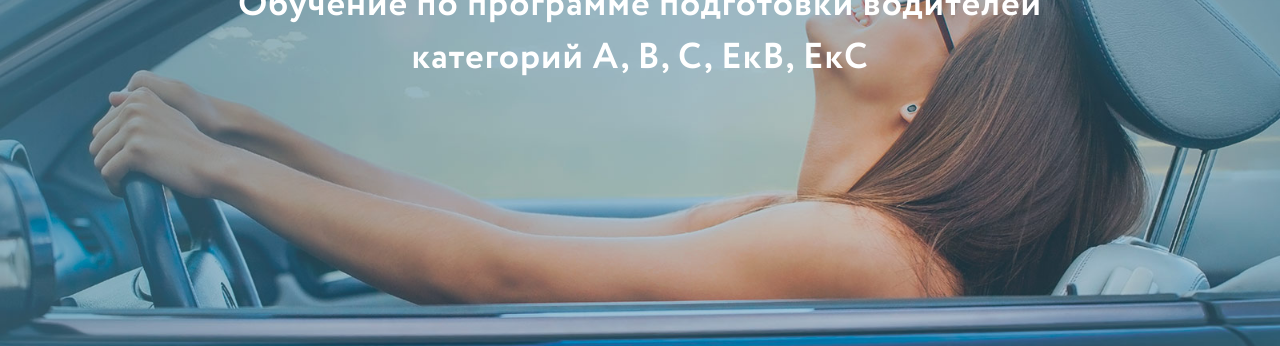
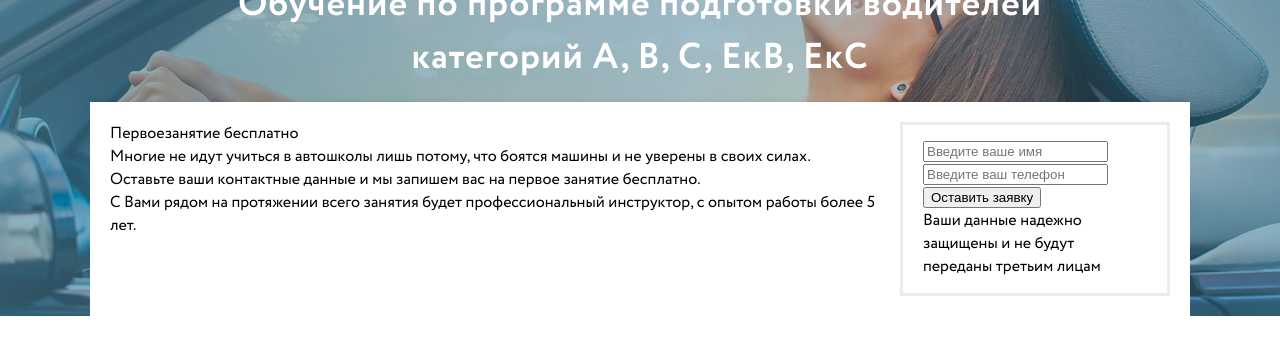
Before and after one commit to RafinadOS/sania, a website: page index.html in a window 1280 px wide. Shown: the part 454-800 px from the top of the page. Drawn offline with nearby package versions, Linux system fonts and the light colour scheme; files that its build step writes are made by us from their sources; files whose address does not match are found by name.

Commit message:
add form

```diff
--- a/less/style.less
+++ b/less/style.less
@@ -51,7 +51,6 @@ html,body {
 
 header {
 	.clear();
-	height: 100vh;
 	background: url('../img/header_bg.jpg') center center no-repeat;
 	background-size: cover;
 }
@@ -147,6 +146,38 @@ header {
 	}
 }
 
+.form-block {
+	display: -webkit-box;
+	display: -ms-flexbox;
+	display: flex;
+	overflow: hidden;
+	padding: 20px;
+	background: #fff;
+	box-shadow: 0 4px 10px rgba(0,0,0,.2);
+	&__text {
+		-webkit-box-flex: 1;
+		-ms-flex: 1;
+		flex: 1;
+	}
+	&__form {
+		-webkit-box-flex: 1;
+		-ms-flex: 1;
+		flex: 1;
+		max-width: 270px;
+		padding: 15px 20px;
+		border: 3px solid #ececec;
+	}
+	&__input {
+		display: block;
+		overflow: hidden;
+		width: 100%;
+		border: none;
+		padding: 0 36px 0 10px;
+		background: #f8f8f8;
+		.radius(2px);
+	}
+}
+
 
 
 
--- /dev/null
+++ b/template/send_form.html
@@ -0,0 +1,16 @@
+<div class="form-block">
+	<div class="form-block__text">
+		<p class="form-bloc__title"><span>Первое</span>занятие бесплатно</p>
+		<p>Многие не идут учиться в автошколы лишь потому, что боятся машины и не уверены в своих силах.</p>
+		<p>Оставьте ваши контактные данные и мы запишем вас на первое занятие бесплатно.</p>
+		<p>С Вами рядом на протяжении всего занятия будет профессиональный инструктор, с опытом работы более 5 лет.</p>
+	</div>
+	<div class="form-block__form">
+		<form class="form-send" action="">
+			<input type="text" class="form-send__input form-send__input-user" placeholder="Введите ваше имя">
+			<input type="text" class="form-send__input form-send__input-phone" placeholder="Введите ваш телефон">
+			<input type="submit" class="form-send__button" value="Оставить заявку">
+			<div class="form-block__text">Ваши данные надежно защищены и не будут переданы третьим лицам</div>
+		</form>
+	</div>
+</div>
```
Also changed, not shown: template/header.html (+1 -0 lines), css/style.css.
